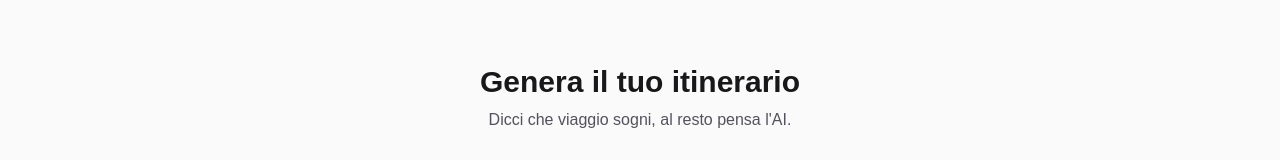
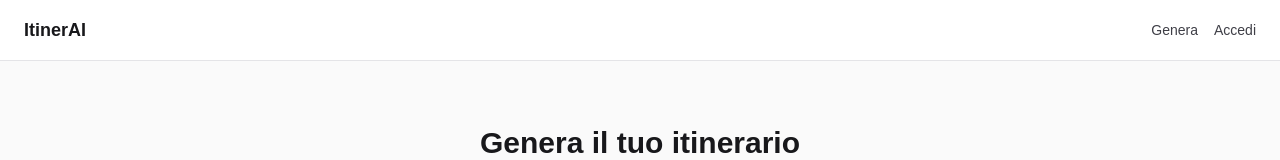
Before and after one commit to DavideB96/ItinerAI, a Next.js app: page /genera in a window 1280 px wide. Shown: the top 160 px of the page. Built offline with nearby package versions, Linux system fonts and the light colour scheme; no server answers.

Commit message:
Navbar con logout e navigazione tra le pagine

```diff
--- /dev/null
+++ b/app/components/LogoutButton.jsx
@@ -0,0 +1,14 @@
+"use client";
+
+import { signOut } from "next-auth/react";
+
+export default function LogoutButton() {
+  return (
+    <button
+      onClick={() => signOut({ callbackUrl: "/" })}
+      className="text-zinc-700 hover:text-zinc-900"
+    >
+      Esci
+    </button>
+  );
+}
--- /dev/null
+++ b/app/components/Navbar.jsx
@@ -0,0 +1,34 @@
+import Link from "next/link";
+import { auth } from "../../auth";
+import LogoutButton from "./LogoutButton";
+
+export default async function Navbar() {
+    const session = await auth();
+
+    return (
+        <nav className="flex items-center justify-between border-b border-zinc-200 bg-white px-6 py-4">
+            <Link href="/" className="text-lg font-bold text-zinc-900">
+                ItinerAI
+            </Link>
+
+            <div className="flex items-center gap-4 text-sm font-medium">
+                <Link href="/genera" className="text-zinc-700 hover:text-zinc-900">
+                    Genera
+                </Link>
+
+                {session?.user ? (
+                    <>
+                        <Link href="/viaggi" className="text-zinc-700 hover:text-zinc-900">
+                            I miei viaggi
+                        </Link>
+                        <LogoutButton />
+                    </>
+                ) : (
+                    <Link href="/accedi" className="text-zinc-700 hover:text-zinc-900">
+                        Accedi
+                    </Link>
+                )}
+            </div>
+        </nav>
+    );
+}
--- a/app/layout.js
+++ b/app/layout.js
@@ -1,5 +1,6 @@
 import { Geist, Geist_Mono } from "next/font/google";
 import "./globals.css";
+import Navbar from "./components/Navbar";
 
 const geistSans = Geist({
   variable: "--font-geist-sans",
@@ -22,7 +23,10 @@ export default function RootLayout({ children }) {
       lang="en"
       className={`${geistSans.variable} ${geistMono.variable} h-full antialiased`}
     >
-      <body className="min-h-full flex flex-col">{children}</body>
+      <body className="min-h-full flex flex-col">
+        <Navbar />
+        {children}
+      </body>
     </html>
   );
 }
```
